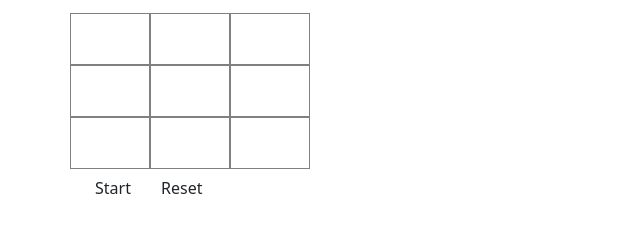
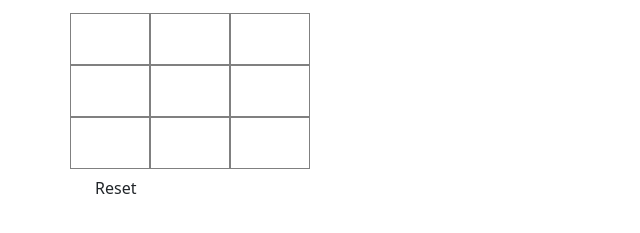
Before and after one commit to Lynz951/tic-tac-toe, a plain HTML site: page index.html in a window 1280 px wide. Both pictures are taken after a click on the button "Reset". Shown: the part 179-412 px from the top of the page, 0-640 px from the left. Drawn offline with nearby package versions, Linux system fonts and the light colour scheme.

Commit message:
MS done!

```diff
--- a/index.html
+++ b/index.html
@@ -36,8 +36,7 @@
             <div class="col-4" id="x7"></div>
             <div class="col-4" id="x8"></div>
         </div>
-        <button id="start" type="button" onclick="somefunction" class="btn btn-large">Start</button>
-        <button id="reset" type="button" onclick="somefunction" class="btn btn-large">Reset</button>
+        <button id="reset" type="button" onclick="resetGame()" class="btn btn-large">Reset</button>
     </div>
 
     <script src="https://cdn.jsdelivr.net/npm/bootstrap@5.2.2/dist/js/bootstrap.bundle.min.js" integrity="sha384-OERcA2EqjJCMA+/3y+gxIOqMEjwtxJY7qPCqsdltbNJuaOe923+mo//f6V8Qbsw3" crossorigin="anonymous"></script>
--- a/main.js
+++ b/main.js
@@ -21,16 +21,6 @@ let winConditions = [
     [0, 4, 8],
     [2, 4, 6]
 ]
-
-const resetButton = document.getElementById("reset");
-
-//Reset button
-
-resetButton.type = 'button';
-resetButton.id = 'reset';
-resetButton.value = 'Reset';
-resetButton.className = 'btn';
-app.appendChild(reset);
 
 //Functions for buttons
 
@@ -266,9 +256,31 @@ function changePlayer () {
     }
 }
 
-// //resetGame function
+const resetButton = document.getElementById("reset");
+
+//Reset button
+
+resetButton.type = 'button';
+resetButton.id = 'reset';
+resetButton.value = 'Reset';
+resetButton.className = 'btn';
+app.appendChild(reset);
+
+
+//resetGame function
+
  function resetGame() {
-    //clear DOM
-    //make all spaces clear and clickable
-
+   player = 'X';
+   boardState = ['', '', '', '', '', '', '', '', ''];
+   playerTurn = 1;
+   x0.innerHTML = '';
+   x1.innerHTML = '';
+   x2.innerHTML = '';
+   x3.innerHTML = '';
+   x4.innerHTML = '';
+   x5.innerHTML = '';
+   x6.innerHTML = '';
+   x7.innerHTML = '';
+   x8.innerHTML = '';
+   winner.innerHTML = '';
  }
```
Lines whose indentation alone changed are shown as unchanged.
